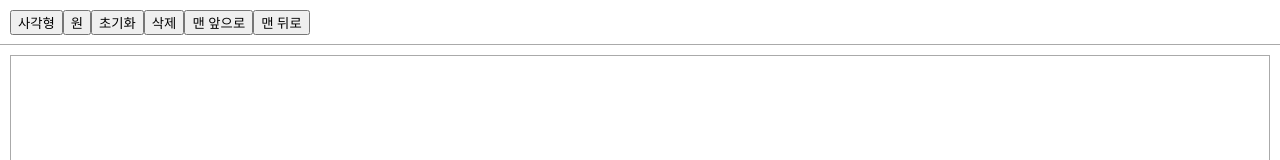
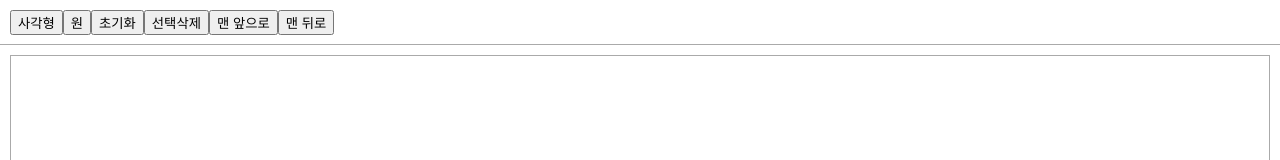
Before and after one commit to dlsqls12/hdjunction, a React (Create React App) app: page / in a window 1280 px wide. Shown: the top 160 px of the page. Built offline with nearby package versions, Linux system fonts and the light colour scheme.

Commit message:
console.log 삭제

```diff
--- a/src/main/Header.js
+++ b/src/main/Header.js
@@ -23,7 +23,6 @@ function Header() {
 
   const clickDelete = (event) => {
     if (window.confirm('선택된 도형을 삭제하시겠습니까?')) {
-      console.log(event);
       dispatch(removeDrawList(selectedShape));
     }
   }
@@ -45,7 +44,7 @@ function Header() {
       <button onClick={clickRect}>사각형</button>
       <button onClick={clickCircle}>원</button>
       <button onClick={clickClear}>초기화</button>
-      <button onClick={clickDelete}>삭제</button>
+      <button onClick={clickDelete}>선택삭제</button>
       <button onClick={clickMoveFront}>맨 앞으로</button>
       <button onClick={clickMoveBack}>맨 뒤로</button>
     </div>
```
